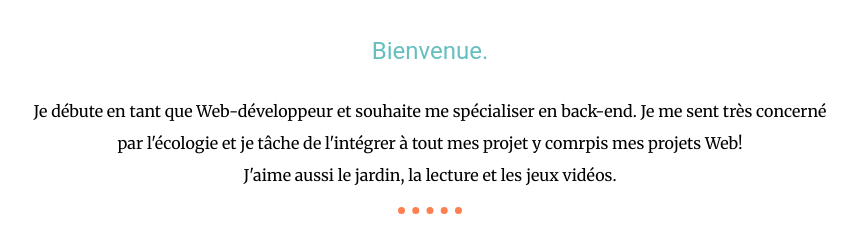
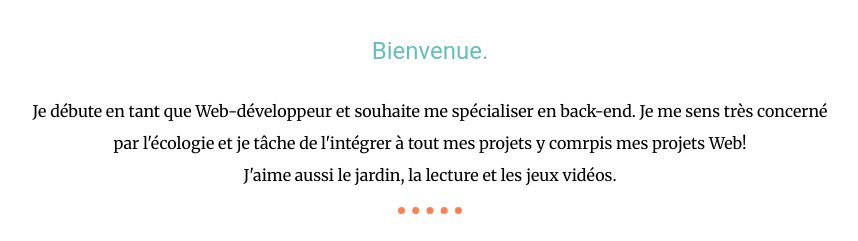
Before and after one commit to JMimin/CV2, a plain HTML site: page index.html in a window 1280 px wide. Shown: the part 1166-1407 px from the top of the page, 210-1068 px from the left. Drawn offline with Linux system fonts and the light colour scheme.

Commit message:
correction orthographe

```diff
--- a/index.html
+++ b/index.html
@@ -24,8 +24,8 @@
     <div class="profile">
       <img class="photo-profile" src="images/moidansunrond.png" alt="pofile-image">
       <h2>Bienvenue.</h2>
-      <p>Je débute en tant que Web-développeur et souhaite me spécialiser en back-end. Je me sent très concerné<br />
-        par l'écologie et je tâche de l'intégrer à tout mes projet y comrpis mes projets Web! <br />
+      <p>Je débute en tant que Web-développeur et souhaite me spécialiser en back-end. Je me sens très concerné<br />
+        par l'écologie et je tâche de l'intégrer à tout mes projets y comrpis mes projets Web! <br />
         J'aime aussi le jardin, la lecture et les jeux vidéos.
       </p>
     </div>
@@ -90,7 +90,7 @@
     <div class="contact-me">
       <h2>Prendre Contact</h2>
       <h3>Une interrogation ou une suggestion ?</h3>
-      <p>Je serais ravi d'échanger avec vous à propos du code ou de repondre à vos questions!<br>N'hésitez pas à me poser vos questions! </p>
+      <p>Je serais ravi d'échanger avec vous à propos du code ou de répondre à vos questions!<br>N'hésitez pas à me les poser vos avec le bouton ci-dessous! </p>
       <a href="mailto:jordan.mimin@gmail.com" class="BUTTON_STG">Contactez-Moi!</a>
     </div>
   </div>
```
